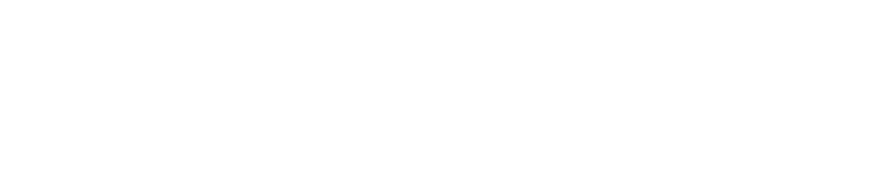
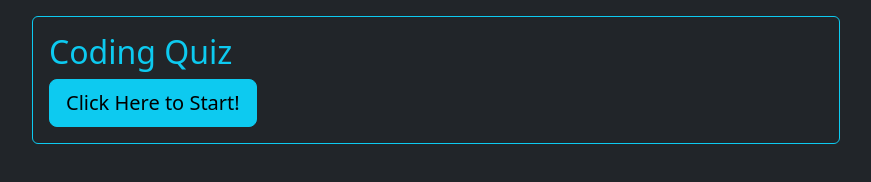
Before and after one commit to BrianAlvarezMagana/CodingQuiz, a plain HTML site: page index.html in a window 1280 px wide. Shown: the whole page, without its empty margins (204-1075 px from the left). Drawn offline with nearby package versions, Linux system fonts and the light colour scheme.

Commit message:
boilerplate css HTML and JS added, README started

```diff
--- a/index.html
+++ b/index.html
@@ -1,13 +1,34 @@
 <!DOCTYPE html>
-<html lang="en">
+<html lang="en" data-bs-theme="dark">
 <head>
     <meta charset="UTF-8">
     <meta http-equiv="X-UA-Compatible" content="IE=edge">
     <meta name="viewport" content="width=device-width, initial-scale=1.0">
+    <link href="https://cdn.jsdelivr.net/npm/bootstrap@5.3.0-alpha2/dist/css/bootstrap.min.css" rel="stylesheet" integrity="sha384-aFq/bzH65dt+w6FI2ooMVUpc+21e0SRygnTpmBvdBgSdnuTN7QbdgL+OapgHtvPp" crossorigin="anonymous">
+    <link src="./assets/style.css" rel="stylesheet"/>
     <title>Coding Quiz</title>
 </head>
 <body>
+    <!-- display: none; -->
+    <div class="mainBody container-fluid p-3">
 
-    <script src="./Assets/index.js"></script>
+
+        <!--container -->
+    <div class="col-8 container-fluid">
+    <div class="card border-info">
+         <div class="card-body text-info">
+            <h2 id="cityName" type="text" class="card-title">Coding Quiz</h2><h5 id="currentDate" class="d-inline">
+    <div class=" ">
+        <button class="btn btn-info btn-lg ">Click Here to Start!</button>
+    </div>
+         </div>
+        </div>
+    </div>
+        <!-- Right container -->
+
+
+    </div>
+        </div>
+<script type="text/javascript" src="./Assets/index.js"></script>
 </body>
 </html>
```
Also changed, not shown: 1 other file.
